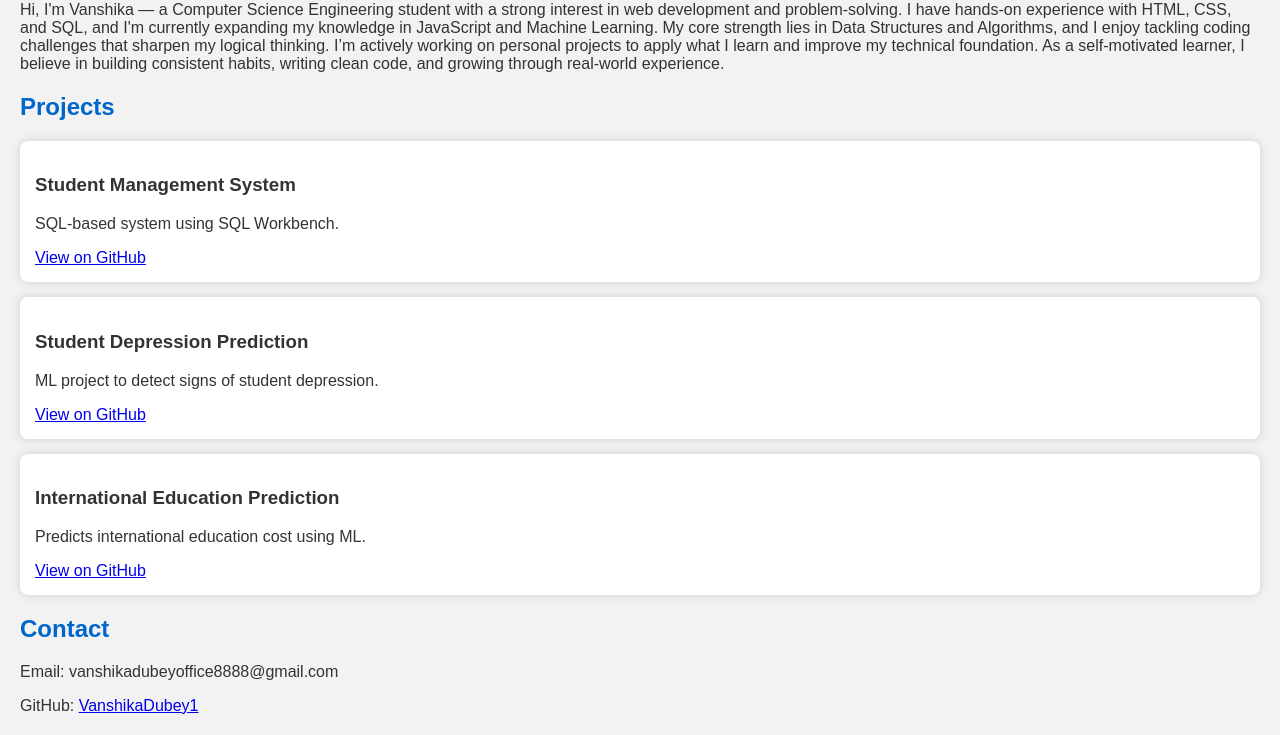
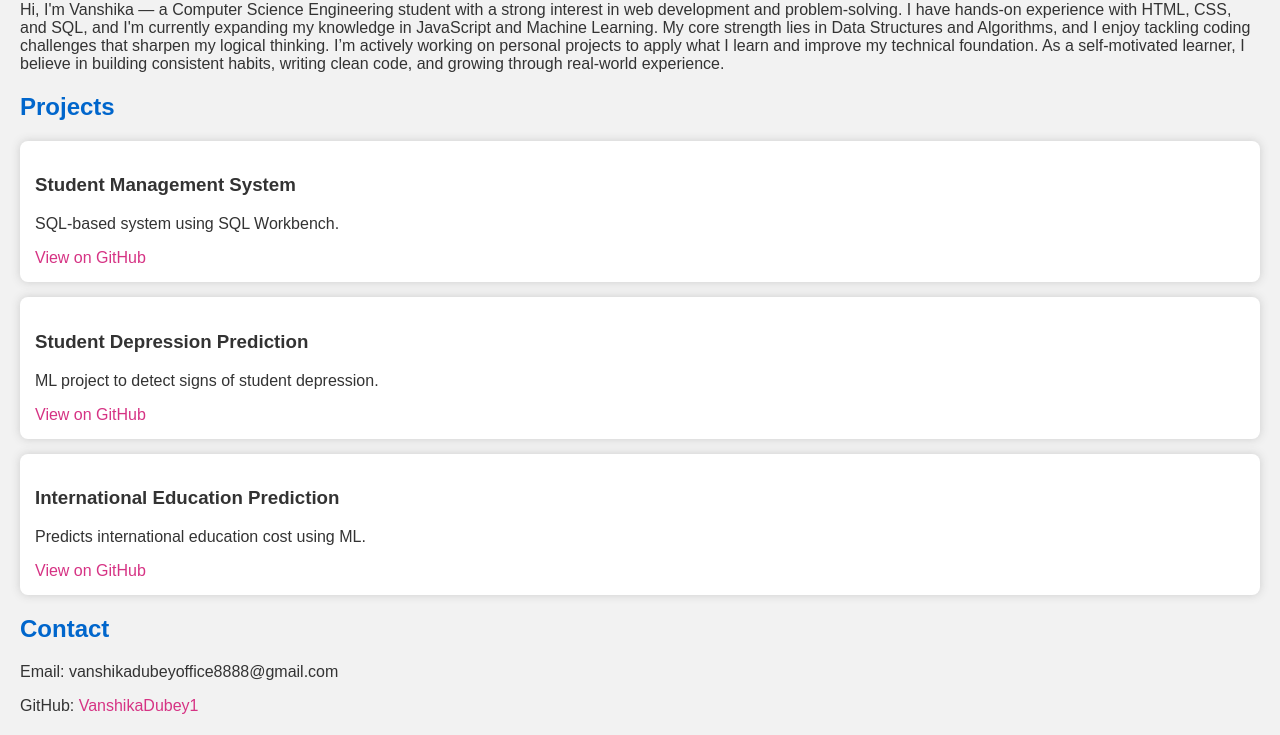
Before and after one commit to VanshikaDubey1/vanshikadubey1.github.io., a plain HTML site: page index.html in a window 1280 px wide. Shown: the part 79-814 px from the top of the page. Drawn offline with Linux system fonts and the light colour scheme.

Commit message:
Update index.html

```diff
--- a/index.html
+++ b/index.html
@@ -4,6 +4,8 @@
   <meta charset="UTF-8" />
   <meta name="viewport" content="width=device-width, initial-scale=1.0" />
   <title>Vanshika's Portfolio</title>
+  <link rel="stylesheet" href="index.css">
+</head>
   <style>
     body {
       font-family: Arial, sans-serif;
```
